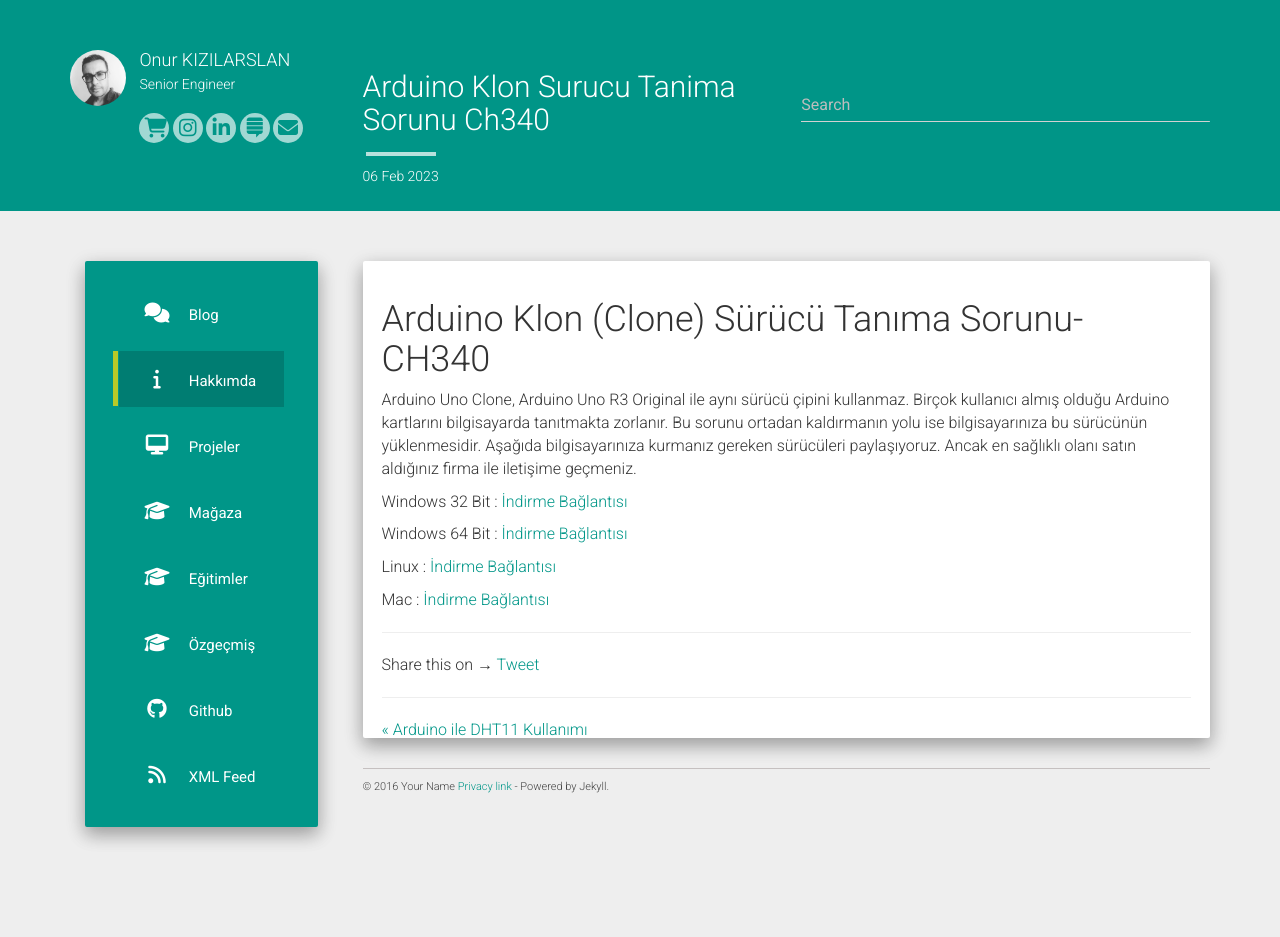
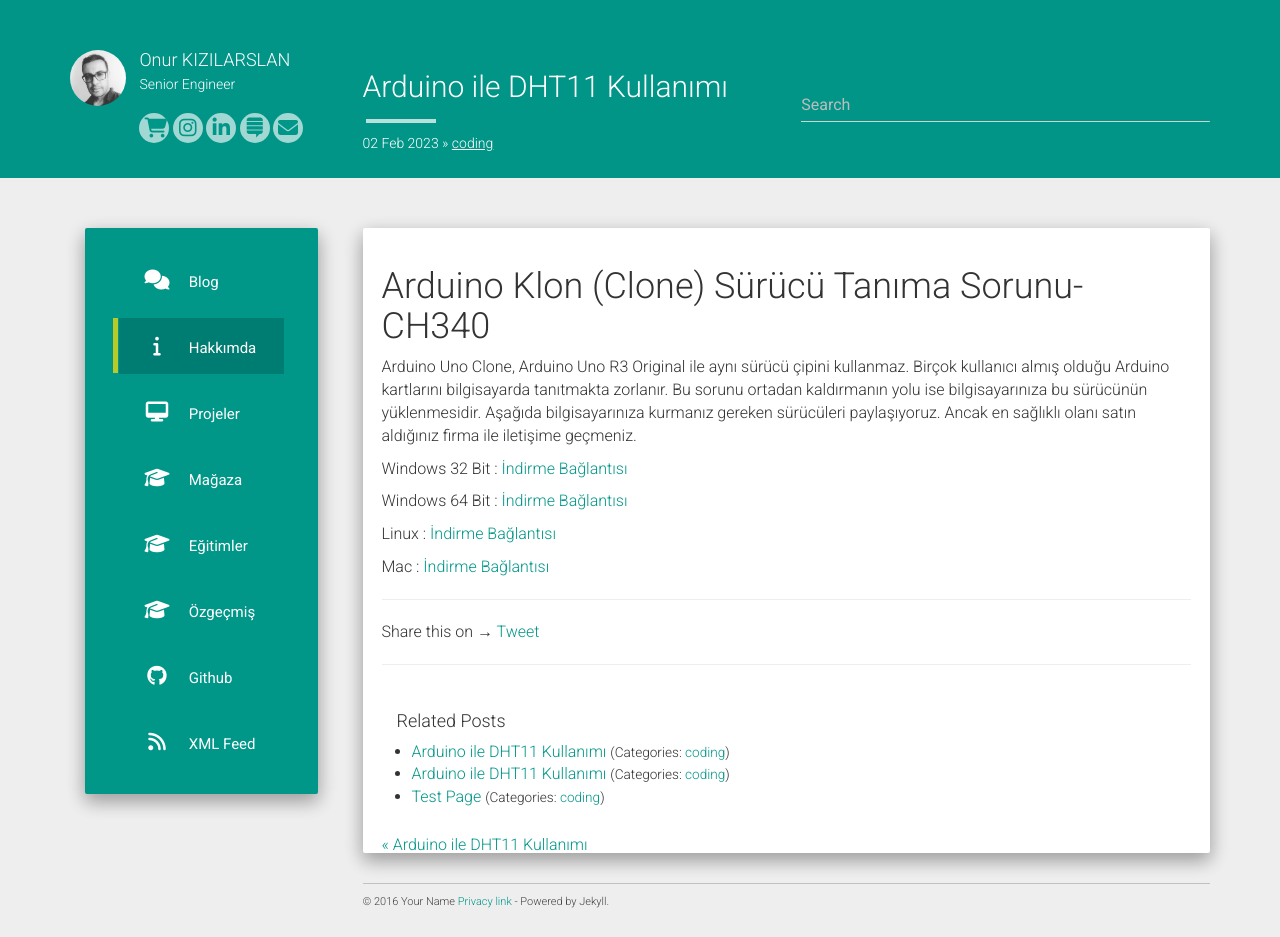
Before and after one commit to imonur/blog, a Jekyll site: the page built from _posts/2023-02-06-arduino-klon-surucu-tanima-sorunu-ch340.md, in a window 1280 px wide. Built offline with Jekyll 4.4.1, drawn with Linux system fonts in a browser that asks for light colours; nearby versions of some CDN libraries; our own code applies the rules of GitHub Pages for plain Markdown files; comment, search, counter and statistics services are not loaded; before the commit the page ends 900 px from its top, so only the background shows below that.

Commit message:
Update 2023-02-06-arduino-klon-surucu-tanima-sorunu-ch340.md

```diff
--- a/_posts/2023-02-06-arduino-klon-surucu-tanima-sorunu-ch340.md
+++ b/_posts/2023-02-06-arduino-klon-surucu-tanima-sorunu-ch340.md
@@ -1,3 +1,10 @@
+---
+layout: post
+title:  "Arduino ile DHT11 Kullanımı"
+date:   2023-02-02 13:50:39
+categories: coding
+---
+
 # Arduino Klon (Clone) Sürücü Tanıma Sorunu- CH340
 
 Arduino Uno Clone, Arduino Uno R3 Original ile aynı sürücü çipini kullanmaz. Birçok kullanıcı almış olduğu Arduino kartlarını bilgisayarda tanıtmakta zorlanır. Bu sorunu ortadan kaldırmanın yolu ise bilgisayarınıza bu sürücünün yüklenmesidir. Aşağıda bilgisayarınıza kurmanız gereken sürücüleri paylaşıyoruz. Ancak en sağlıklı olanı satın aldığınız firma ile iletişime geçmeniz.
```
